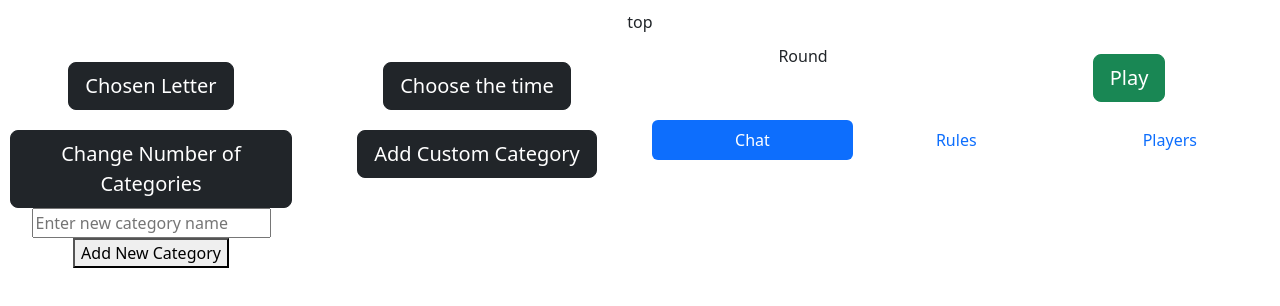
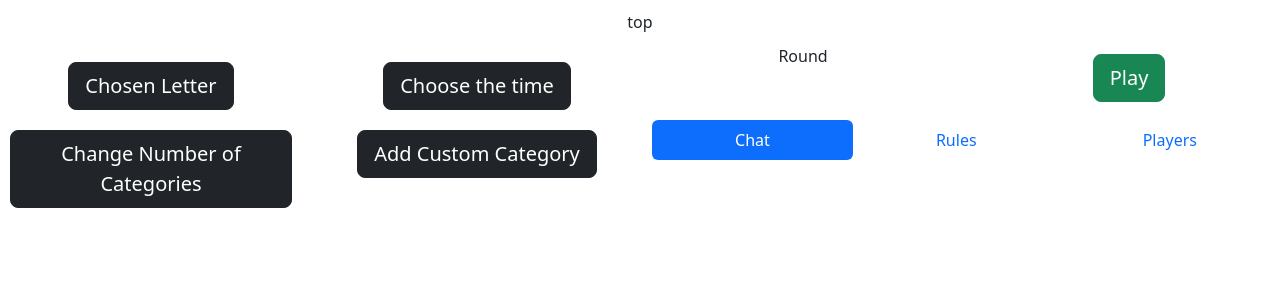
Before and after one commit to ZaidMGames/NEA---Scattergories-Game-Development, a website with bundled scripts: page index.html in a window 1280 px wide. Built offline with nearby package versions, Linux system fonts and the light colour scheme.

Commit message:
asdffdsaf

```diff
--- a/index.html
+++ b/index.html
@@ -84,8 +84,6 @@
                 data-bs-trigger="hover"
                 data-bs-html="true">Change Number of Categories</button>
                 <br>
-                <input type="text" id="newCategoryInput" placeholder="Enter new category name">
-                <button id="addNewCategoryButton">Add New Category</button>
                 <div id="ListOfCategories">
 
                 </div>
```
